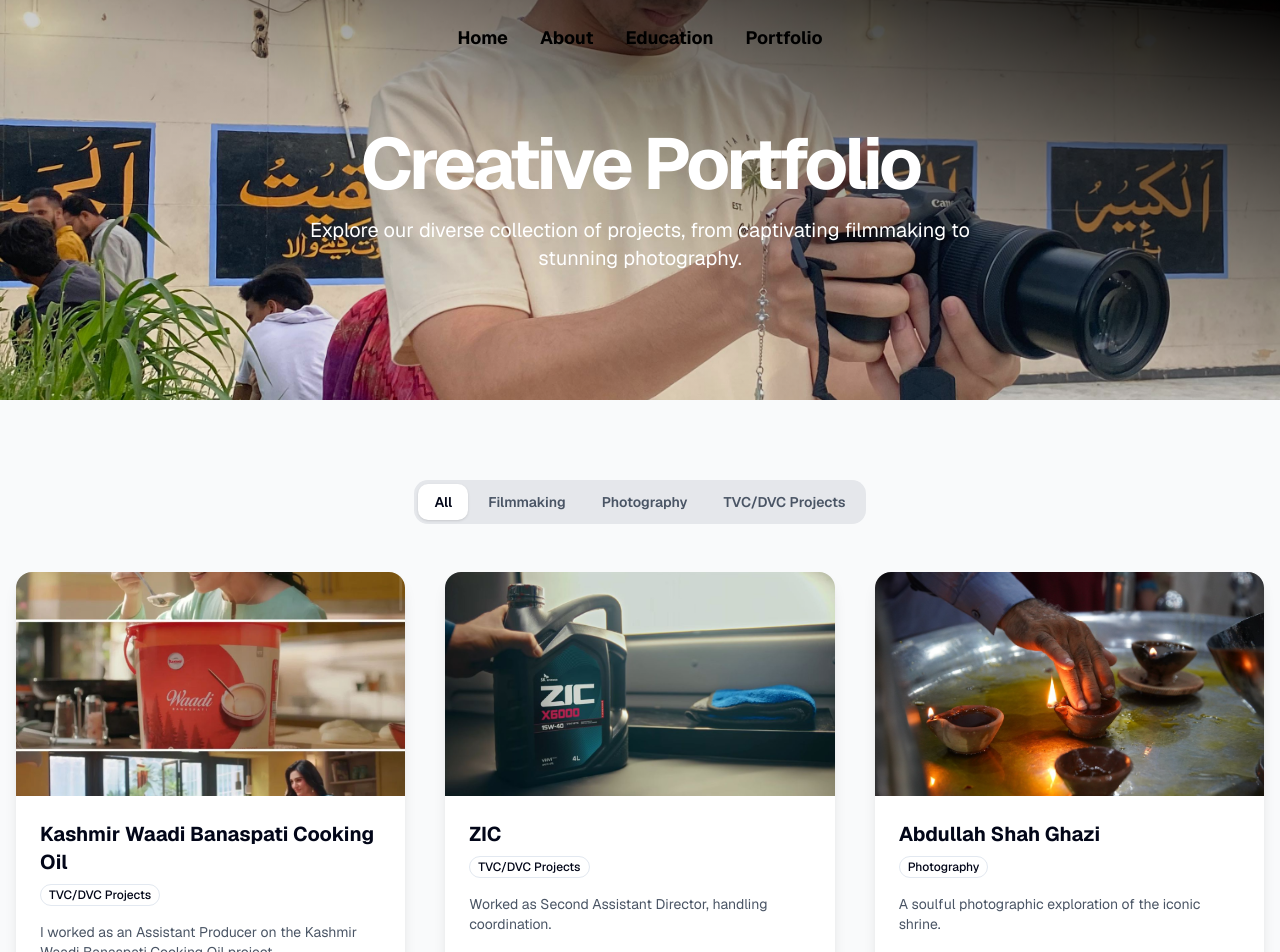
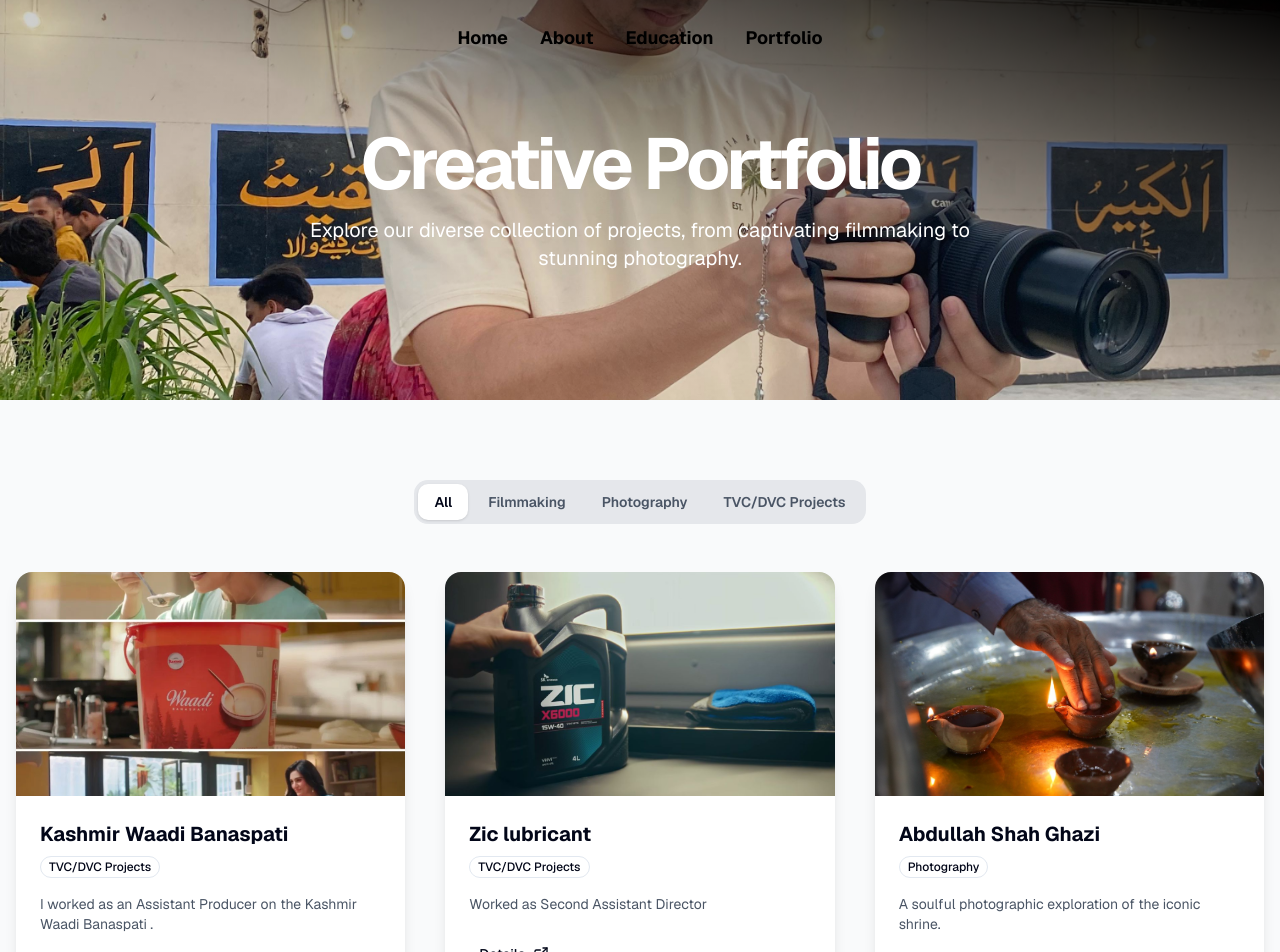
Before and after one commit to Alishba56/client-porfolio, a Next.js app: page /portfolio in a window 1280 px wide. Shown: the top 952 px of the page. Built offline with nearby package versions, Linux system fonts and the light colour scheme.

Commit message:
uploading

```diff
--- a/src/app/zic/page.tsx
+++ b/src/app/zic/page.tsx
@@ -37,7 +37,7 @@
       </section>
 
       {/* Project Description */}
-      <section className="max-w-5xl mx-auto py-10">
+      <section className="max-w-5xl mx-auto  pt-15">
         <h2 className="text-2xl md:text-3xl font-semibold mb-4">
          My Contribution
 
@@ -50,7 +50,7 @@
 
 
       {/* Car Section */}
-      <section className="max-w-5xl mx-auto pb-10">
+      <section className="max-w-5xl mx-auto pt-5 pb-10">
         <h2 className="text-2xl md:text-3xl font-semibold mb-6">Car DVC</h2>
         <div className="grid grid-cols-1 md:grid-cols-2 gap-2 mb-4">
           <Image src={carImage1} alt="Car Image 1" className="h-[300px] rounded-lg shadow-lg" />
--- a/src/components/menu-manager.tsx
+++ b/src/components/menu-manager.tsx
@@ -22,9 +22,9 @@
 const INITIAL_MENU: MenuItem[] = [
   {
     id: "1",
-    name: "Kashmir Waadi Banaspati Cooking Oil",
+    name: "Kashmir Waadi Banaspati ",
     description:
-      "I worked as an Assistant Producer on the Kashmir Waadi Banaspati Cooking Oil project.",
+      "I worked as an Assistant Producer on the Kashmir Waadi Banaspati .",
     category: "TVC/DVC Projects",
     image: "/khasmirbansapati.jpeg",
     // ❌ NO VIDEO → image hi rahegi
@@ -32,9 +32,9 @@
   },
   {
     id: "2",
-    name: "ZIC",
+    name: " Zic lubricant",
     description:
-      "Worked as Second Assistant Director, handling coordination.",
+      "Worked as Second Assistant Director",
     category: "TVC/DVC Projects",
     image: "/zic.jpeg",
     link: "/zic",
```
